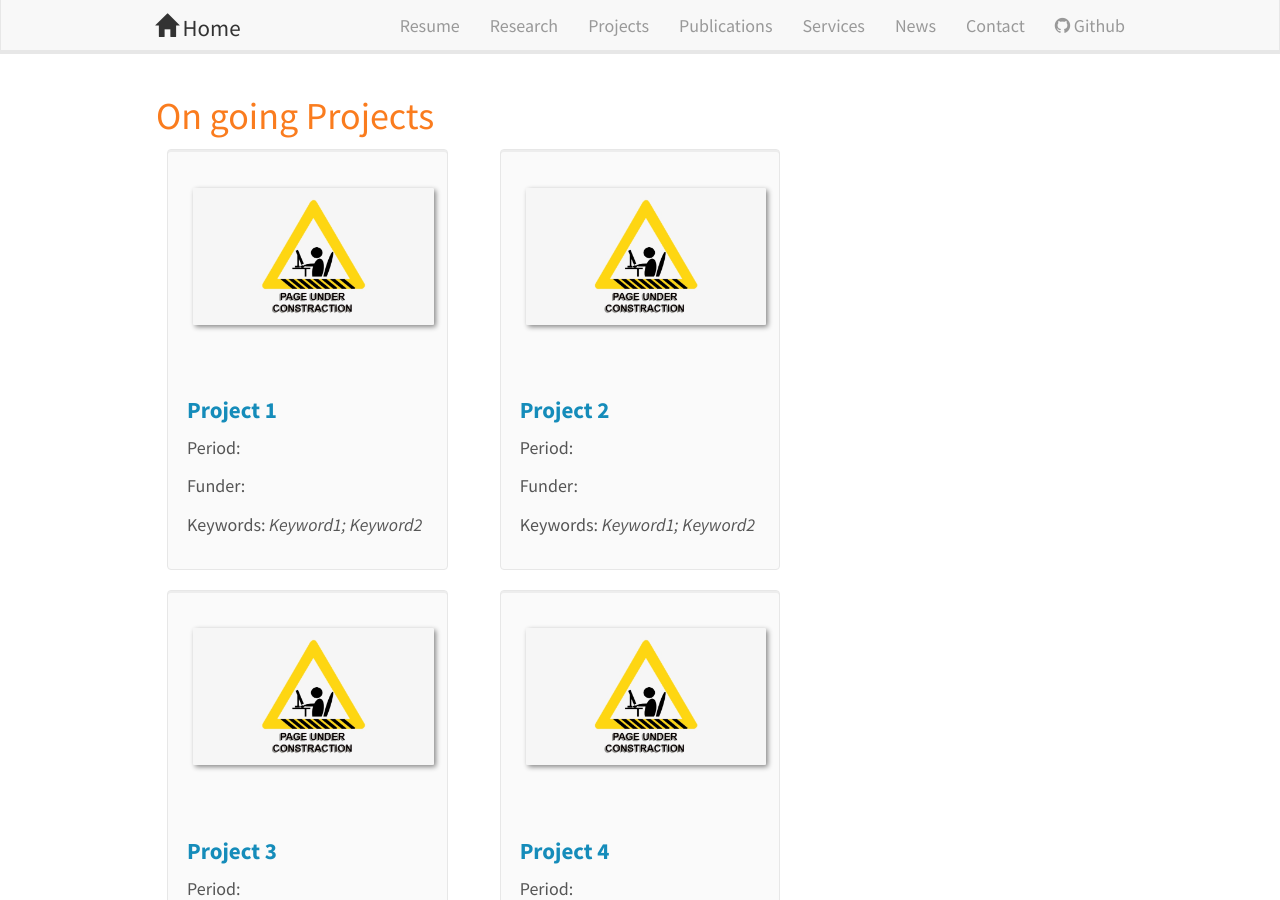
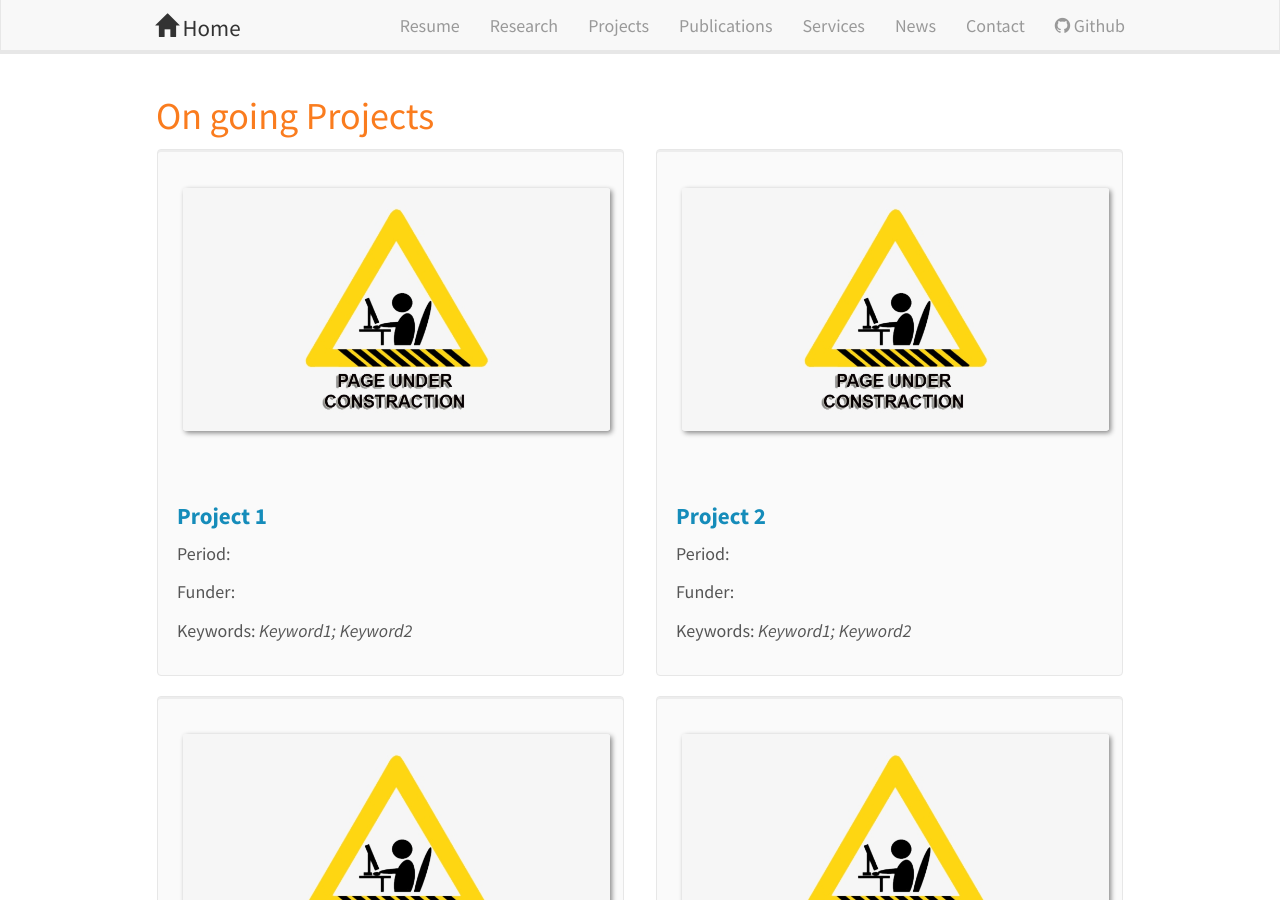
Before and after one commit to canng/cann, a Jekyll site: the page built from _pages/projects.md, in a window 1280 px wide and 900 px high. Built offline with Jekyll 4.4.1, drawn with Linux system fonts in a browser that asks for light colours; nearby versions of some CDN libraries.

Commit message:
update project page

```diff
--- a/_pages/projects.md
+++ b/_pages/projects.md
@@ -20,7 +20,7 @@ permalink: /projects/
 {% endif %}
 
 
-<div class="col-sm-4 clearfix">
+<div class="col-sm-6 clearfix">
  <div class="well"> <!--  well-lg >> no box    -->
  <p><strong><a href="{{ publi.link.url }}"> <img src="{{ site.url }}{{ site.baseurl }}/images/projectpic/{{ publi.image }}" width="100%" /> </a></strong></p>
  <h4><a href="{{ publi.link.url }}"> <pubtit>{{ publi.title }}</pubtit></a></h4>
@@ -65,7 +65,7 @@ permalink: /projects/
 {% endif %}
 
 
-<div class="col-sm-4 clearfix">
+<div class="col-sm-6 clearfix">
  <div class="well"> <!--  well-lg >> no box    -->
  <p><strong><a href="{{ publi.link.url }}"> <img src="{{ site.url }}{{ site.baseurl }}/images/projectpic/{{ publi.image }}" width="100%" /> </a></strong></p>
  <h4><a href="{{ publi.link.url }}"> <pubtit>{{ publi.title }}</pubtit></a></h4>
```
